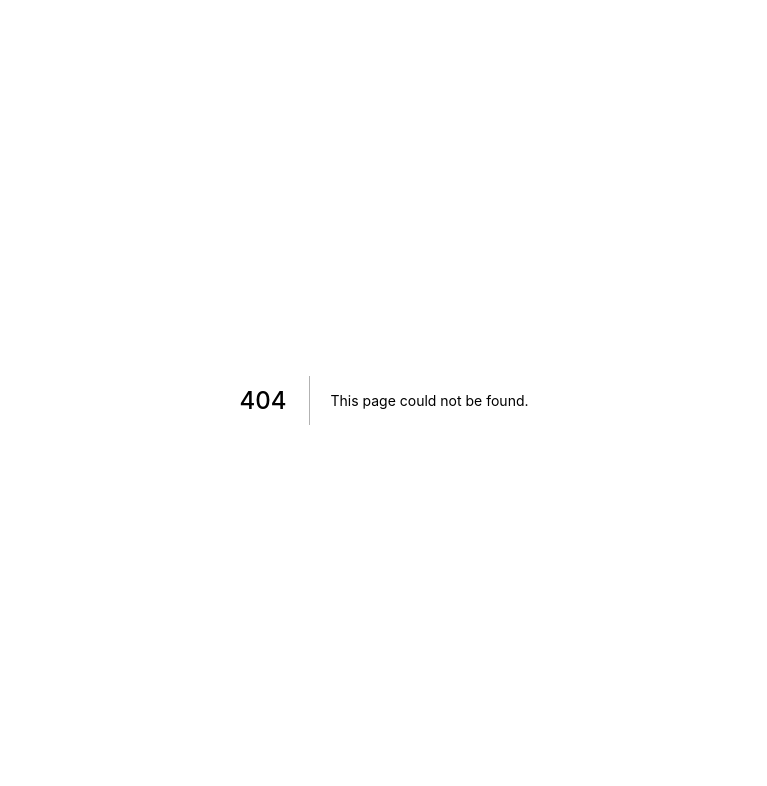
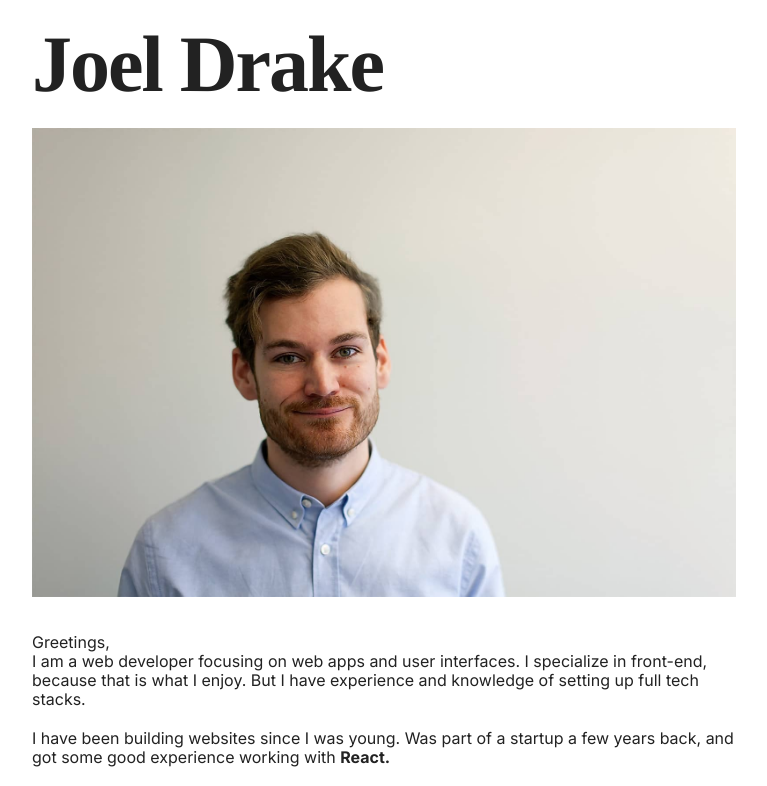
Before and after one commit to joeldrake/di-next, a Next.js app: page /pl in a window 1280 px wide. Before the commit this address had no page. Shown: the top 786 px of the page, without its empty margins (256-1023 px from the left). Built offline with nearby package versions, Linux system fonts and the light colour scheme.

Commit message:
added personal letter

```diff
--- a/components/presentation/About.tsx
+++ b/components/presentation/About.tsx
@@ -1,9 +1,15 @@
 import styles from '@/styles/About.module.css';
 
-const About = () => {
+type Props = {
+  hideHeader?: boolean;
+};
+
+const About = ({ hideHeader }: Props) => {
   return (
     <div className={styles.About} id="about">
       <div className="siteWidth sectionPadding siteSidePadding invisibleSideScrolling">
+        {hideHeader ? null : (
+          <>
             <h2>
               About{' '}
               <span role="img" aria-label="Dragon">
@@ -11,6 +17,8 @@ const About = () => {
               </span>
             </h2>
             <hr />
+          </>
+        )}
 
         <p>
           Greetings,
--- a/pages/cv.tsx
+++ b/pages/cv.tsx
@@ -1,6 +1,6 @@
 import styles from '@/styles/CV.module.css';
 
-const Repl = () => {
+const CV = () => {
   return (
     <div className={styles.CV}>
       <h1 className={styles.CV__title}>CV</h1>
@@ -102,4 +102,4 @@ const Repl = () => {
   );
 };
 
-export default Repl;
+export default CV;
--- /dev/null
+++ b/pages/pl.tsx
@@ -0,0 +1,65 @@
+import About from '@/components/presentation/About';
+import Image from 'next/image';
+
+const PL = () => {
+  return (
+    <div className="PL">
+      <div className="siteWidth siteSidePadding">
+        <h1>Joel Drake</h1>
+
+        <Image
+          src={'/images/joeldrake.jpg'}
+          alt={'Joel Drake'}
+          width={'1600'}
+          height={'1067'}
+          sizes={'50%'}
+        />
+      </div>
+      <About hideHeader={true} />
+
+      <style jsx>{`
+        .PL {
+          line-height: 1.2;
+          padding-top: 1em;
+        }
+
+        .PL h1 {
+          font-family: Times, 'Times New Roman', Serif;
+          font-size: 5em;
+          letter-spacing: -2px;
+          margin: 0;
+          margin-bottom: 1rem;
+        }
+
+        .PL :global(.sectionPadding) {
+          padding-top: 1em;
+        }
+        .PL :global(#about) {
+          min-height: 0;
+        }
+
+        @media print {
+          .PL {
+            font-size: 28px;
+            max-width: 100%;
+          }
+
+          .PL :global(.siteWidth) {
+            max-width: 960px;
+          }
+
+          .PL :global(#about) {
+            page-break-after: initial;
+          }
+
+          @page {
+            size: auto;
+            margin: 16px;
+          }
+        }
+      `}</style>
+    </div>
+  );
+};
+
+export default PL;
```
Also changed, not shown: public/robots.txt. Lines whose indentation alone changed are shown as unchanged.
